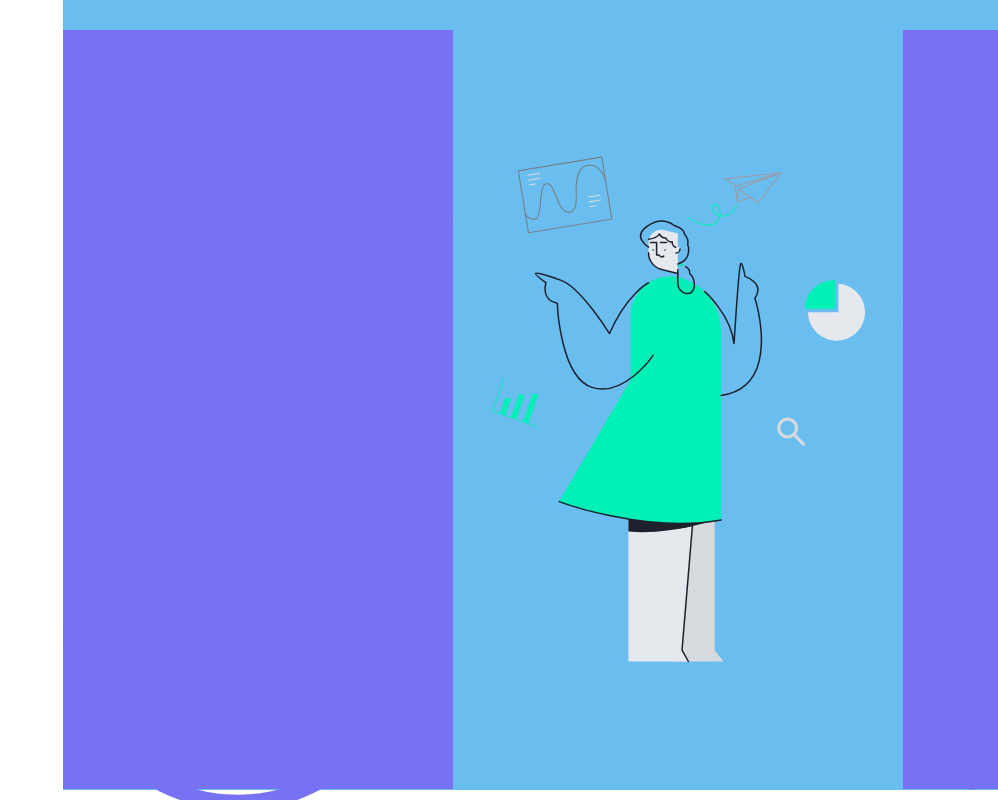
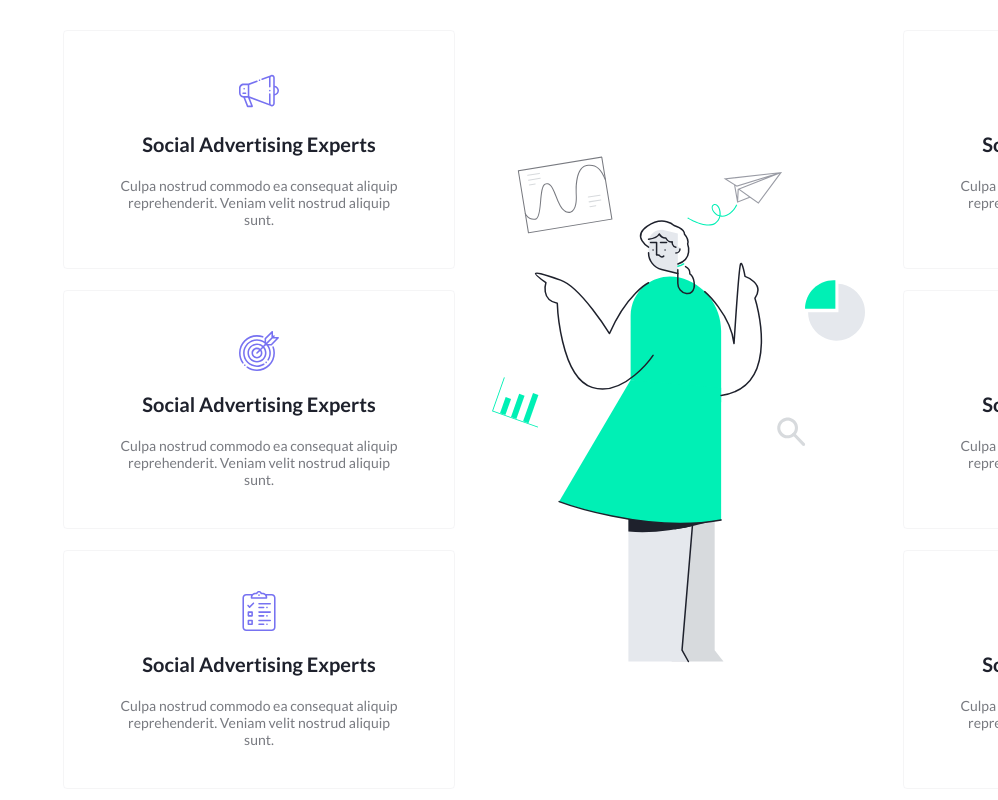
Before and after one commit to GYCHA-GH/CREATE, a React (Vite) app: page / in a window 1280 px wide. Shown: the part 3860-4660 px from the top of the page, without its empty margins (282-1280 px from the left). Built offline with nearby package versions, Linux system fonts and the light colour scheme.

Commit message:
Пара Вовы

```diff
--- a/src/homepage/homepage.jsx
+++ b/src/homepage/homepage.jsx
@@ -1,7 +1,7 @@
 import classes from './homepage.module.scss'
 
+import D from './img/D.svg'
 import Clutch from './img/Clutch.svg'
-import D from './img/D.svg'
 import Fordes from './img/Fordes.svg'
 import UpCity from './img/UpCity.svg'
 
@@ -19,21 +19,23 @@ import Grafik2 from './img/grafik2.svg'
 import Grafik3 from './img/grafik3.svg'
 import Grafik4 from './img/grafik4.svg'
 
+
+import Girl from './img/girl.svg'
+import Ic_chat from './img/ic-chat.svg'
+import Ic_like from './img/ic-like.svg'
+import Ic_view from './img/ic-view.svg'
 import Ic_target from './img/ic-target.svg'
-import Ic_chat from './img/ic-chat.svg'
+import Ic_speaker from './img/ic-speaker.svg'
 import Ic_checklist from './img/ic-checklist.svg'
-import Ic_like from './img/ic-like.svg'
-import Ic_speaker from './img/ic-speaker.svg'
-import Ic_view from './img/ic-view.svg'
-import Girl from './img/girl.svg'
+import CaseStudySlider from '../components/ReadSlider/ReadSlider'
 
-import CaseStudySlider from '../components/ReadSlider/ReadSlider'
 
 
 export default function Homepage(){
     return(
         <main className={classes.main}>
             <CaseStudySlider/>
+
             <section className={classes.sec1}>
                 <b>Createx SEO Agency is a full-service digital marketing agency. We help businesses make more money through a wealth of performance data and market research. We create science-based SEO strategies to empower our clients.</b>
                 <div className={classes.sec_1_img_container}>
@@ -87,36 +89,36 @@ export default function Homepage(){
                     <div className={classes.column1}>
                         <div>
                             <img src={Ic_speaker} alt="" />
-                            <h3></h3>
-                            <p></p>
+                            <h3>Social Advertising Experts</h3>
+                            <p>Culpa nostrud commodo ea consequat aliquip reprehenderit. Veniam velit nostrud aliquip sunt.</p>
                         </div>
                         <div>
                             <img src={Ic_target} alt="" />
-                            <h3></h3>
-                            <p></p>
+                            <h3>Social Advertising Experts</h3>
+                            <p>Culpa nostrud commodo ea consequat aliquip reprehenderit. Veniam velit nostrud aliquip sunt.</p>
                         </div>
                         <div>
                             <img src={Ic_checklist} alt="" />
-                            <h3></h3>
-                            <p></p>
+                            <h3>Social Advertising Experts</h3>
+                            <p>Culpa nostrud commodo ea consequat aliquip reprehenderit. Veniam velit nostrud aliquip sunt.</p>
                         </div>
                     </div>
                     <img className={classes.Girl} src={Girl} alt="" />
                     <div className={classes.column1}>
                         <div>
                             <img src={Ic_chat} alt="" />
-                            <h3></h3>
-                            <p></p>
+                            <h3>Social Advertising Experts</h3>
+                            <p>Culpa nostrud commodo ea consequat aliquip reprehenderit. Veniam velit nostrud aliquip sunt.</p>
                         </div>
                         <div>
                             <img src={Ic_view} alt="" />
-                            <h3></h3>
-                            <p></p>
+                            <h3>Social Advertising Experts</h3>
+                            <p>Culpa nostrud commodo ea consequat aliquip reprehenderit. Veniam velit nostrud aliquip sunt.</p>
                         </div>
                         <div>
                             <img src={Ic_like} alt="" />
-                            <h3></h3>
-                            <p></p>
+                            <h3>Social Advertising Experts</h3>
+                            <p>Culpa nostrud commodo ea consequat aliquip reprehenderit. Veniam velit nostrud aliquip sunt.</p>
                         </div>
                     </div>
                 </div>
--- a/src/homepage/homepage.module.scss
+++ b/src/homepage/homepage.module.scss
@@ -103,7 +103,6 @@
     width: 1230px;
     height: 880px;
     margin: 0 auto;
-    background-color: #6abeef;
     h1{
         font-size: 46px ;
         text-align: center;
@@ -120,12 +119,41 @@
         .column1{
             width: 390px;
             height: 759px;
-            background-color: #7772F1;
+            flex-direction: column;
+            display: flex;
+             justify-content: space-between;
             div{
                 flex-direction: column;
                 justify-content: space-between;
                 display: flex;
+                width: 390px;
+                height: 157px;
+                padding-top: 40px;
+                padding-bottom: 40px;
+                align-items: center;
+                text-align: center;
+                transition: 0.3s;
+                transform: scale(1);
+                border-radius: 4px;
+                border: solid 1px #787a8013;
+                img{
+                    width: 40px;
+                    height: 40px;
+                }
+                h3{
+                    font-size: 20px;
+                    color: #1E212C;
+                }
+                p{
+                    font-size: 14px;
+                    color: #787A80;
+                    width: 294px;
+                }
 
+            }
+            div:hover{
+                transition: 0.3s;
+                transform: scale(1.05);
             }
         }
     }
```
